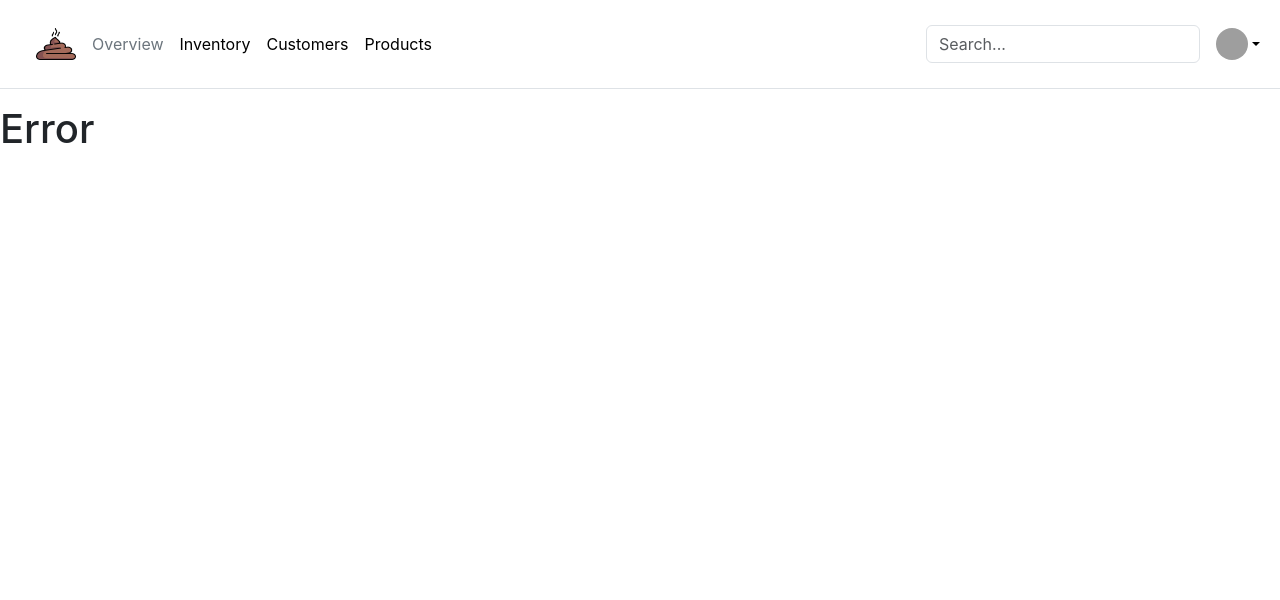
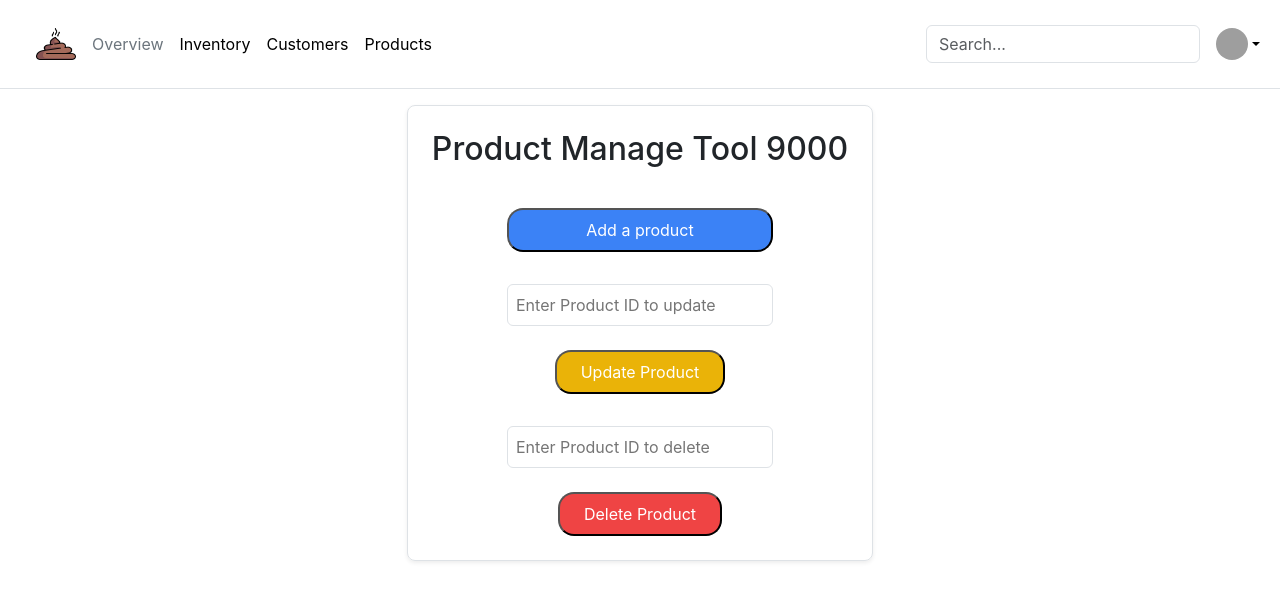
Before and after one commit to huydg11/ecommerce-app, a React (Create React App) app: page /admin/manage in a window 1280 px wide. Shown: the top 600 px of the page. Built offline with nearby package versions, Linux system fonts and the light colour scheme; grey boxes are pictures that could not be loaded.

Commit message:
Product Add Delete Remove Finished

```diff
--- /dev/null
+++ b/src/@components/AddProductPopup.tsx
@@ -0,0 +1,96 @@
+// AddProductPopup.tsx
+import React, { useState, useEffect } from 'react';
+import { Product } from '../model/product.model';
+
+
+interface AddProductPopupProps {
+    onClose: () => void;
+    onSubmit: (productData: Product) => void;
+    existingProduct?: Product;
+}
+
+const AddProductPopup: React.FC<AddProductPopupProps> = ({ onClose, onSubmit, existingProduct }) => {
+    const [productData, setProductData] = useState<Product>({
+        id: 0,
+        title: '',
+        price: '',
+        description: '',
+        image: ''
+    });
+
+    useEffect(() => {
+        if (existingProduct) {
+            setProductData(existingProduct);
+        }
+    }, [existingProduct]);
+
+    const handleInputChange = (e: React.ChangeEvent<HTMLInputElement | HTMLTextAreaElement>) => {
+        const { name, value } = e.target;
+        setProductData(prevData => ({
+            ...prevData,
+            [name]: value
+        }));
+    };
+
+    const handleFormSubmit = (e: React.FormEvent) => {
+        e.preventDefault();
+        onSubmit(productData);
+        onClose();
+    };
+
+    return (
+        <div className="fixed inset-0 bg-gray-700 bg-opacity-50 flex justify-center items-center">
+            <div className="bg-white p-6 rounded-lg shadow-lg w-80">
+                <h3 className="mb-4 text-lg font-semibold">
+                    {existingProduct ? 'Update Product' : 'Add New Product'}
+                </h3>
+                <form onSubmit={handleFormSubmit} className="flex flex-col gap-4">
+                    <input
+                        type="text"
+                        name="title"
+                        placeholder="Product Title"
+                        value={productData.title}
+                        onChange={handleInputChange}
+                        className="border p-2 rounded"
+                        required
+                    />
+
+                    <input
+                        type="number"
+                        name="price"
+                        placeholder="Price"
+                        value={productData.price}
+                        onChange={handleInputChange}
+                        className="border p-2 rounded"
+                        required
+                    />
+                    <textarea
+                        name="description"
+                        placeholder="Description"
+                        value={productData.description}
+                        onChange={handleInputChange}
+                        className="border p-2 rounded"
+                        required
+                    />
+                    <input
+                        type="text"
+                        name="image"
+                        placeholder="Image URL"
+                        value={productData.image}
+                        onChange={handleInputChange}
+                        className="border p-2 rounded"
+                        required
+                    />
+                    <button type="submit" className="px-4 py-2 bg-green-500 text-white rounded hover:bg-green-600">
+                        {existingProduct ? 'Update' : 'Submit'}
+                    </button>
+                    <button type="button" className="px-4 py-2 bg-gray-400 text-white rounded hover:bg-gray-500 mt-2" onClick={onClose}>
+                        Cancel
+                    </button>
+                </form>
+            </div>
+        </div>
+    );
+};
+
+export default AddProductPopup;
--- a/src/@components/ProductList.tsx
+++ b/src/@components/ProductList.tsx
@@ -8,7 +8,7 @@ const Products = () => {
     const [productsPerPage] = useState(10); //10 product per page
 
     useEffect(() => {
-        fetch('https://fakestoreapi.com/products')
+        fetch('https://fakestoreapi.com/products?')
             .then((res) => res.json())
             .then((json) => setProducts(json));
     }, []);
--- /dev/null
+++ b/src/@pages/Manage.tsx
@@ -0,0 +1,138 @@
+// Manage.tsx
+import React, { useState } from 'react';
+import '../@style/global.css';
+import AddProductPopup from '../@components/AddProductPopup';
+import { Product } from '../model/product.model';
+
+function Manage(): JSX.Element {
+    const [showPopup, setShowPopup] = useState(false);
+    const [isUpdating, setIsUpdating] = useState(false);
+    const [currentProduct, setCurrentProduct] = useState<Product | null>(null);
+    const [updateProductId, setUpdateProductId] = useState<string>(''); // Separate state for update ID
+    const [deleteProductId, setDeleteProductId] = useState<string>(''); // Separate state for delete ID
+
+    const handleAddProduct = () => {
+        setCurrentProduct(null);
+        setIsUpdating(false);
+        setShowPopup(true);
+    };
+
+    const handleUpdateProductIdChange = (e: React.ChangeEvent<HTMLInputElement>) => {
+        setUpdateProductId(e.target.value);
+    };
+
+    const handleDeleteProductIdChange = (e: React.ChangeEvent<HTMLInputElement>) => {
+        setDeleteProductId(e.target.value);
+    };
+    const handleFetchProduct = () => {
+        if (!updateProductId) return;
+
+        fetch(`https://fakestoreapi.com/products/${updateProductId}`)
+            .then(res => res.json())
+            .then((product: Product) => {
+                setCurrentProduct(product);
+                setIsUpdating(true);
+                setShowPopup(true);
+            })
+            .catch(error => console.error('Error fetching product:', error));
+    };
+
+    const handleDeleteProduct = () => {
+        if (!deleteProductId) return;
+
+        fetch(`https://fakestoreapi.com/products/${deleteProductId}`, {
+            method: "DELETE",
+        })
+            .then(res => res.json())
+            .then(json => {
+                console.log("Product deleted:", json);
+                setDeleteProductId('');
+            })
+            .catch(error => console.error('Error deleting product:', error));
+    };
+
+    const handleClosePopup = () => {
+        setShowPopup(false);
+        setCurrentProduct(null);
+        setUpdateProductId('');
+    };
+
+    const handleProductSubmit = (productData: Product) => {
+        const updatedData = isUpdating ? { ...productData, id: currentProduct?.id } : productData;
+
+        const url = isUpdating
+            ? `https://fakestoreapi.com/products/${currentProduct?.id}`
+            : 'https://fakestoreapi.com/products';
+
+        fetch(url, {
+            method: isUpdating ? 'PUT' : 'POST',
+            headers: {
+                'Content-Type': 'application/json'
+            },
+            body: JSON.stringify(updatedData)
+        })
+            .then(res => res.json())
+            .then(json => console.log(json))
+            .catch(error => console.error('Error:', error));
+    };
+
+    return (
+        <div className="container m-2 mx-auto text-center">
+            <div className="flex flex-col justify-center items-center gap-8 w-fit mx-auto p-6 border border-gray-300 rounded-lg shadow-sm">
+                <div>
+                    <h2>Product Manage Tool 9000</h2>
+                </div>
+                <div className="flex flex-col gap-8">
+                    <button
+                        className="px-4 py-2 bg-blue-500 text-white rounded-2xl text-center hover:bg-blue-600"
+                        onClick={handleAddProduct}
+                    >
+                        Add a product
+                    </button>
+
+                    <div className="flex flex-col gap-4 items-center">
+                        <input
+                            type="text"
+                            placeholder="Enter Product ID to update"
+                            value={updateProductId}
+                            onChange={handleUpdateProductIdChange}
+                            className="border p-2 rounded"
+                        />
+                        <button
+                            className="px-4 py-2 bg-yellow-500 text-white rounded-2xl text-center hover:bg-yellow-600"
+                            onClick={handleFetchProduct}
+                        >
+                            Update Product
+                        </button>
+                    </div>
+
+                    <div className="flex flex-col gap-4 items-center">
+                        <input
+                            type="text"
+                            placeholder="Enter Product ID to delete"
+                            value={deleteProductId}
+                            onChange={handleDeleteProductIdChange}
+                            className="border p-2 rounded"
+                        />
+                        <button
+                            className="px-4 py-2 bg-red-500 text-white rounded-2xl text-center hover:bg-red-600"
+                            onClick={handleDeleteProduct}
+                        >
+                            Delete Product
+                        </button>
+                    </div>
+                </div>
+            </div>
+
+            {showPopup && (
+                <AddProductPopup
+                    onClose={handleClosePopup}
+                    onSubmit={handleProductSubmit}
+                    existingProduct={currentProduct || undefined}
+                />
+            )}
+        </div>
+    );
+}
+
+export default Manage;
--- a/src/@pages/header.tsx
+++ b/src/@pages/header.tsx
@@ -30,7 +30,7 @@ function Header(): JSX.Element {
                             <img src="https://github.com/mdo.png" alt="mdo" width="32" height="32" className="rounded-circle" />
                         </a>
                         <ul className="dropdown-menu text-small">
-                            <li><a className="dropdown-item" href="#">New project...</a></li>
+                            <li><a className="dropdown-item" href="/admin/manage">Manage Product</a></li>
                             <li><a className="dropdown-item" href="#">Settings</a></li>
                             <li><a className="dropdown-item" href="#">Profile</a></li>
                             <li><hr className="dropdown-divider" /></li>
--- a/src/App.tsx
+++ b/src/App.tsx
@@ -5,6 +5,7 @@ import Products from './@components/ProductList';
 import Home from './@pages/Home';
 import ProductResult from './@components/ProductItem';
 import Layout from './Layout';
+import Manage from './@pages/Manage';
 
 
 function App() {
@@ -13,6 +14,7 @@ function App() {
     { path: '/', element: <Home /> },
     { path: '/products', element: <Products /> },
     { path: '/products/search', element: <ProductResult /> },
+    {path: '/admin/manage', element: <Manage/>}
 
   ];
 
--- a/src/model/product.model.ts
+++ b/src/model/product.model.ts
@@ -1,7 +1,6 @@
 export interface Product {
     id: number;
     title: string;
-    name: string;
     price: string;
     description: string;
     image: string;
```
Also changed, not shown: 1 other file (tests, documents, lock files or other folders).
